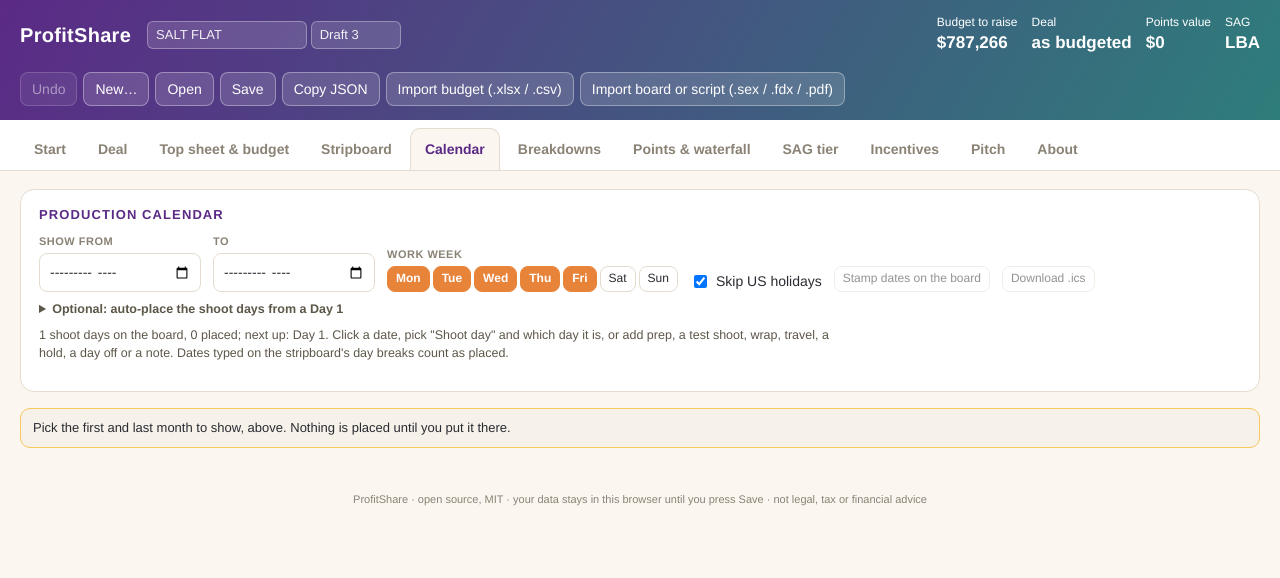
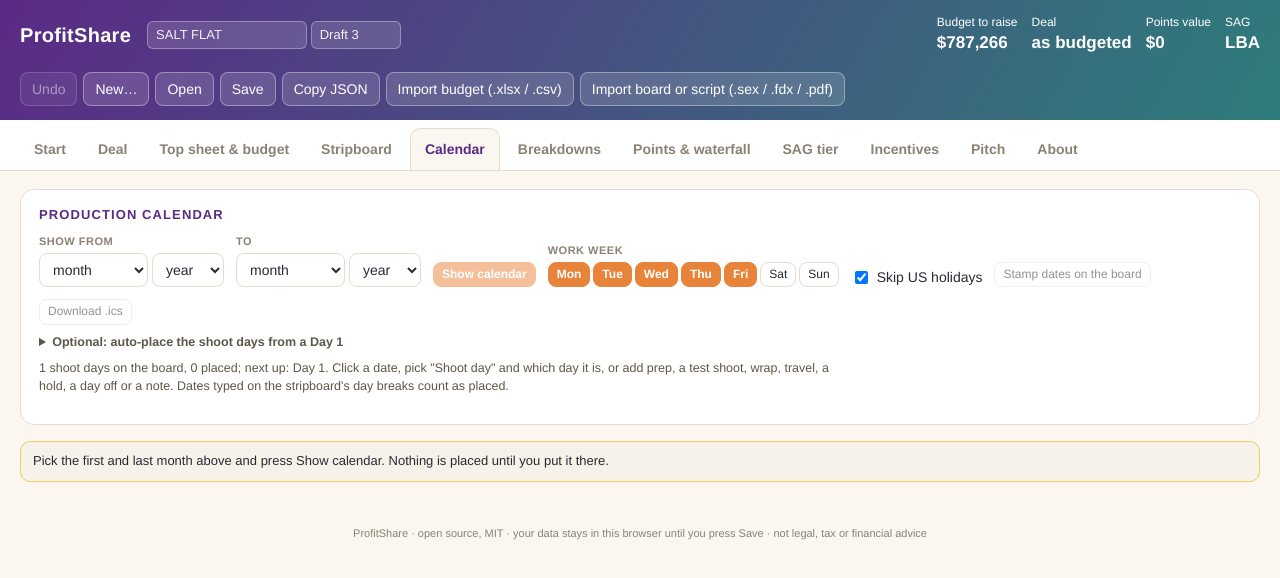
Before and after one commit to gravy42/profitshare, a React (Vite) app: page / in a window 1280 px wide. Both pictures are taken after a click on the button "Calendar". Shown: the top 578 px of the page. Built offline with nearby package versions, Linux system fonts and the light colour scheme.

Commit message:
Calendar: month/year menus and a Show calendar button (Safari fix)

```diff
--- a/src/ui/CalendarView.tsx
+++ b/src/ui/CalendarView.tsx
@@ -6,12 +6,28 @@ import { EVENT_KINDS, daysInMonth, dow, eventsOn, holidaysBetween, monthName, mo
 type SetProject = (f: (p: Project) => Project) => void;
 const WD = ['Sun', 'Mon', 'Tue', 'Wed', 'Thu', 'Fri', 'Sat'];
 
+const MONTHS = ['January', 'February', 'March', 'April', 'May', 'June', 'July', 'August', 'September', 'October', 'November', 'December'];
+/** Month + year as two selects: <input type="month"> is a plain text box in Safari, which is where this got typed as "November". */
+function MonthPick({ value, onChange }: { value: string; onChange: (v: string) => void }) {
+  const [y, m] = value && /^\d{4}-\d{2}$/.test(value) ? value.split('-') : ['', ''];
+  const thisYear = new Date().getFullYear();
+  const years = Array.from({ length: 8 }, (_, i) => String(thisYear - 1 + i));
+  const emit = (yy: string, mm: string) => { if (yy && mm) onChange(`${yy}-${mm}`); };
+  return (
+    <span className="row" style={{ gap: 4 }}>
+      <select value={m} onChange={e => emit(y || String(thisYear), e.target.value)}><option value="">month</option>{MONTHS.map((n, i) => <option key={n} value={String(i + 1).padStart(2, '0')}>{n}</option>)}</select>
+      <select value={y} onChange={e => emit(e.target.value, m || '01')}><option value="">year</option>{years.map(yy => <option key={yy} value={yy}>{yy}</option>)}</select>
+    </span>
+  );
+}
+
 /** A month-by-month production calendar. You pick the months, you place the days; the board supplies what each shoot day holds. */
 export function CalendarView({ project, setProject }: { project: Project; setProject: SetProject }) {
   const p = withCalendar(project);
   const cal = p.calendar!;
   const set = (f: (c: NonNullable<Project['calendar']>) => NonNullable<Project['calendar']>) => setProject(q => { const w = withCalendar(q); return { ...w, calendar: f(w.calendar!) }; });
   const [editing, setEditing] = useState<string | null>(null);
+  const [range, setRange] = useState<{ from: string; to: string }>({ from: cal.from, to: cal.to });
   const [draft, setDraft] = useState<{ label: string; kind: CalEventKind; end: string; dayIndex: number }>({ label: '', kind: 'shoot', end: '', dayIndex: 0 });
 
   const days = useMemo(() => shootDays(p.board), [p.board]);
@@ -50,8 +66,9 @@ export function CalendarView({ project, setProject }: { project: Project; setPro
       <div className="panel">
         <h2>Production calendar</h2>
         <div className="row" style={{ alignItems: 'flex-end' }}>
-          <div className="ctl"><label>Show from</label><input type="month" value={cal.from} onChange={e => set(c => ({ ...c, from: e.target.value, to: c.to && c.to < e.target.value ? e.target.value : c.to }))} /></div>
-          <div className="ctl"><label>to</label><input type="month" value={cal.to} min={cal.from || undefined} onChange={e => set(c => ({ ...c, to: e.target.value }))} /></div>
+          <div className="ctl"><label>Show from</label><MonthPick value={range.from} onChange={v => setRange(r => ({ ...r, from: v, to: r.to && r.to < v ? v : r.to }))} /></div>
+          <div className="ctl"><label>to</label><MonthPick value={range.to} onChange={v => setRange(r => ({ ...r, to: v }))} /></div>
+          <button className="btn small primary" disabled={!range.from || !range.to} onClick={() => set(c => ({ ...c, from: range.from, to: range.to }))}>{months.length ? 'Update calendar' : 'Show calendar'}</button>
           <div className="ctl"><label>Work week</label>
             <div className="row" style={{ gap: 3 }}>{[1, 2, 3, 4, 5, 6, 0].map(d => <button key={d} className={`btn small ${cal.workDays.includes(d) ? 'primary' : ''}`} onClick={() => set(c => ({ ...c, workDays: c.workDays.includes(d) ? c.workDays.filter(x => x !== d) : [...c.workDays, d] }))}>{WD[d]}</button>)}</div></div>
           <label className="row" style={{ gap: 6 }}><input type="checkbox" checked={cal.skipHolidays} onChange={e => set(c => ({ ...c, skipHolidays: e.target.checked }))} /> Skip US holidays</label>
@@ -72,7 +89,7 @@ export function CalendarView({ project, setProject }: { project: Project; setPro
         </p>
       </div>
 
-      {months.length === 0 && <div className="notice">Pick the first and last month to show, above. Nothing is placed until you put it there.</div>}
+      {months.length === 0 && <div className="notice">Pick the first and last month above and press Show calendar. Nothing is placed until you put it there.</div>}
 
       <div className="months">
         {months.map(ym => {
```
